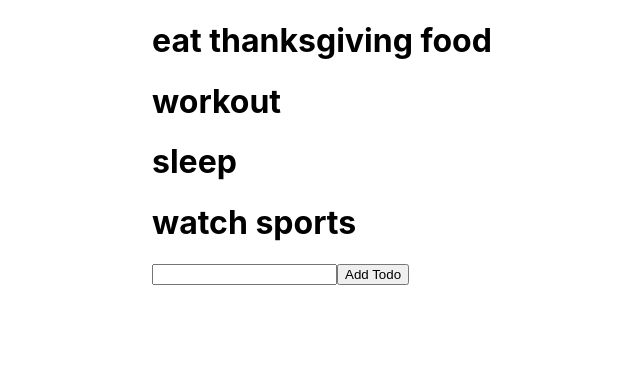
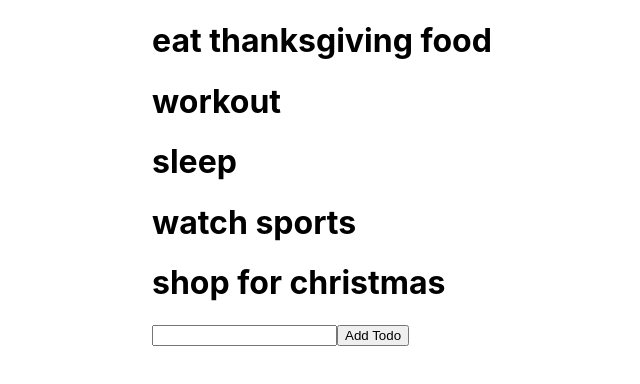
Before and after one commit to kylebarnett/simple-todo, a React (Create React App) app: page / in a window 1280 px wide. Shown: the top 384 px of the page, without its empty margins (63-703 px from the left). Built offline with nearby package versions, Linux system fonts and the light colour scheme.

Commit message:
still working

```diff
--- a/src/data.js
+++ b/src/data.js
@@ -14,6 +14,10 @@ const todoList = [
   {
     todo: "watch sports",
     completed: true
+  },
+  {
+    todo: "shop for christmas",
+    completed: false
   }
 ]
 
```
